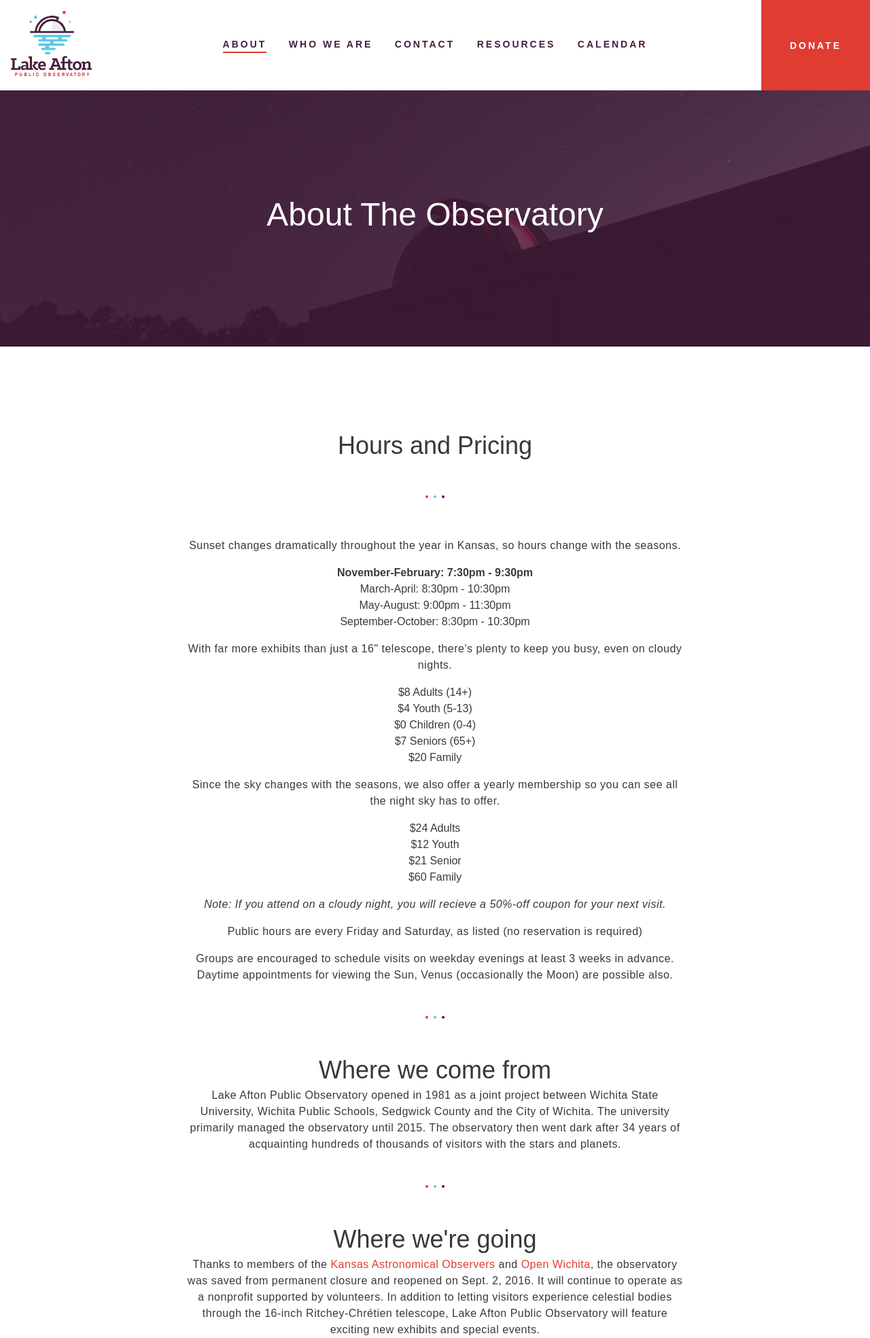
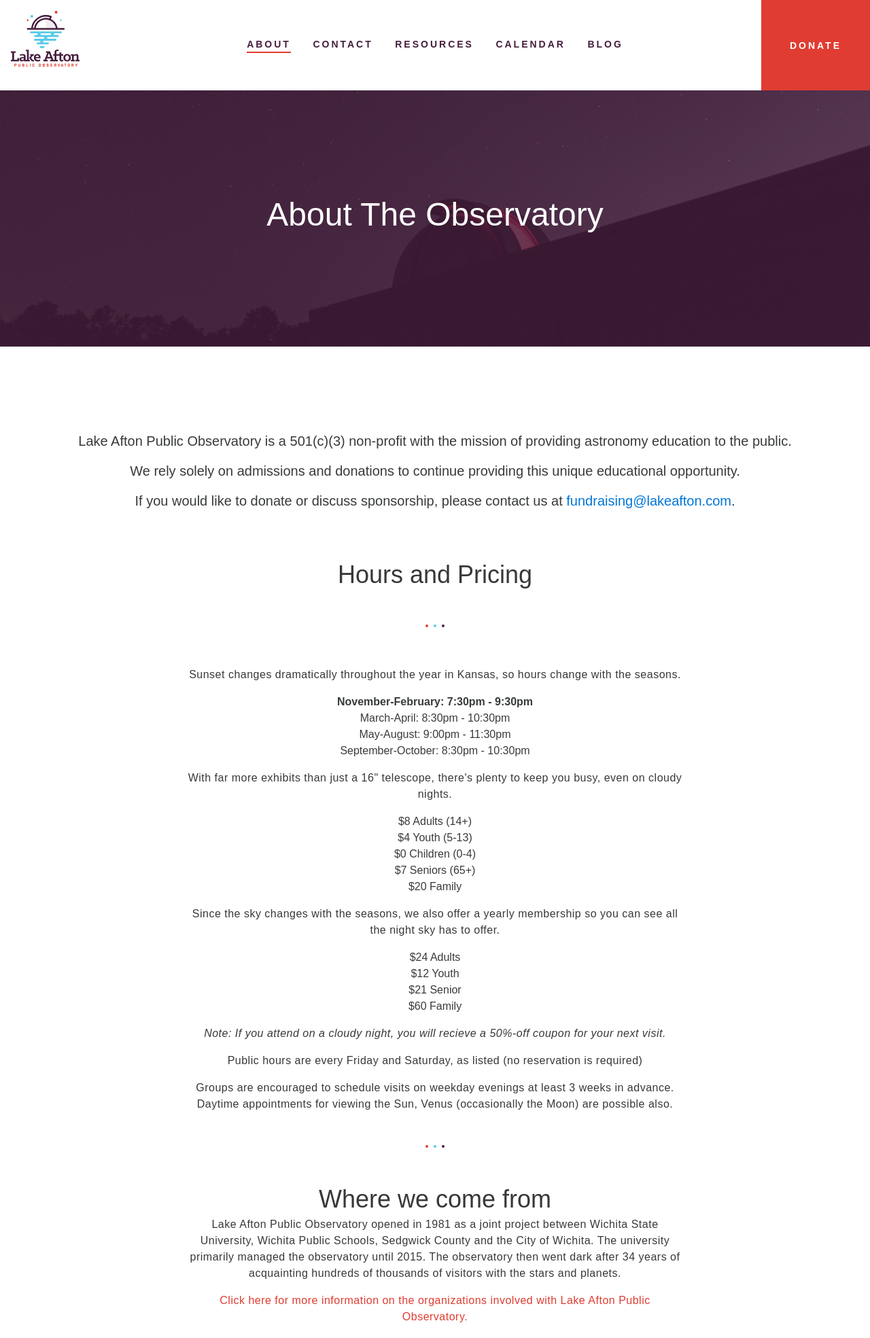
Before and after one commit to nessalc/lapo-website, a PHP site: page /about/ in a window 1280 px wide. Shown: the top 1969 px of the page at 68% size. Run offline with PHP 8.4, Linux system fonts and the light colour scheme; some libraries are stand-ins or nearby versions.

Commit message:
Add blog, move around info, shrink nav items

```diff
--- a/_src/layout/_header.ejs
+++ b/_src/layout/_header.ejs
@@ -66,10 +66,11 @@
 		</a>
 		<ul class="navigation">
 			<li><a href="/about/">About</a></li>
-			<li><a href="/who-we-are/">Who We Are</a></li>
+			<!-- <li><a href="/who-we-are/">Who We Are</a></li> -->
 			<li><a href="/contact/">Contact</a></li>
 			<li><a href="/resources/">Resources</a></li>
 			<li><a href="/calendar/">Calendar</a></li>
+			<li><a href="//blog.lakeafton.com">Blog</a></li>
 		</ul>
 
 		<div class="social">
--- a/_src/layout/css/theme.css
+++ b/_src/layout/css/theme.css
@@ -183,7 +183,7 @@ input[type="submit"]:hover {
 	}
 	header .logo img,
 	header .sm-logo img {
-		height: 100%;
+		height: 85%;
 		width: auto;
 	}
 
--- a/about/index.html
+++ b/about/index.html
@@ -66,10 +66,11 @@
 		</a>
 		<ul class="navigation">
 			<li><a href="/about/">About</a></li>
-			<li><a href="/who-we-are/">Who We Are</a></li>
+			<!-- <li><a href="/who-we-are/">Who We Are</a></li> -->
 			<li><a href="/contact/">Contact</a></li>
 			<li><a href="/resources/">Resources</a></li>
 			<li><a href="/calendar/">Calendar</a></li>
+			<li><a href="//blog.lakeafton.com">Blog</a></li>
 		</ul>
 
 		<div class="social">
@@ -127,7 +128,18 @@
 <div class="content">
 	<div class="container">
 		<div class="row">
-		<div class="col-md-8 offset-md-2 text-xs-center">
+			<div class="col-md-12 text-xs-center">
+				<h5>Lake Afton Public Observatory is a 501(c)(3) non-profit with the mission of providing astronomy education to the public.
+					<br /><br />
+					We rely solely on admissions and donations to continue providing this unique educational opportunity.
+					<br /><br />
+					If you would like to donate or discuss sponsorship, please contact us at <a href="mailto:fundraising@lakeafton.com">fundraising@lakeafton.com</a>.
+				</h5>
+				<br /><br /><br />
+			</div>
+		</div>
+		<div class="row">
+			<div class="col-md-8 offset-md-2 text-xs-center">
 				<h3 class="h1">Hours and Pricing</h3>
 				<span class="dots"><i></i><i></i><i></i></span>
 				<p>Sunset changes dramatically throughout the year in Kansas, so hours change with the seasons.</p>
@@ -165,6 +177,7 @@
 				<span class="dots"><i></i><i></i><i></i></span>
 				<h3 class="h1">Where we come from</h3>
 				<p>Lake Afton Public Observatory opened in 1981 as a joint project between Wichita State University, Wichita Public Schools, Sedgwick County and the City of Wichita. The university primarily managed the observatory until 2015. The observatory then went dark after 34 years of acquainting hundreds of thousands of visitors with the stars and planets.</p>
+				<p><a href="/who-we-are">Click here for more information on the organizations involved with Lake Afton Public Observatory.</a></p>
 			</div>
 		</div>
 	</div>
@@ -176,6 +189,31 @@
 				<h3 class="h1">Where we're going</h3>
 				<p>Thanks to members of the <a href="http://kaowichita.com">Kansas Astronomical Observers</a> and <a href="https://openwichita.com">Open Wichita</a>, the observatory was saved from permanent closure and reopened on Sept. 2, 2016. It will continue to operate as a nonprofit supported by volunteers. In addition to letting visitors experience celestial bodies through the 16-inch Ritchey-Chrétien telescope, Lake Afton Public Observatory will feature exciting new exhibits and special events.</p>
 				<p>Our goal now is to modernize the observatory while providing a unique learning experience for visitors from around the US. We've started incorporating new technology including Virtual Reality and Augmented Reality games and experiences, which can keep guests learning and entertained even on cloudy nights.</p>
+			</div>
+		</div>
+	</div>
+
+	<div class="row">
+		<div class="col-md-8 offset-md-2 text-xs-center">
+			<span class="dots"><i></i><i></i><i></i></span>
+			<div class="card">
+				<dl>
+					<dt class="h3" style="padding-bottom:15px;">Sponsors</dt>
+					<dd><a href="https://www.callcap.com/" target="_new">Callcap</a></dd>
+					<dd><a href="http://www.signlab.net" target="_new">Signlab</a></dd>
+					<dd><a href="http://www.terracon.com/about/terracon-foundation/" target="_new">Terracon Foundation</a></dd>
+				</dl>
+			</div>
+			<div class="card" style="margin-top:25px;">
+				<dl>
+					<dt class="h3" style="padding-bottom:15px;">Special Thanks</dt>
+					<dd><b><a href="https://andrewstephens.myportfolio.com/" target="_new">Andrew Stephens</a></b><br />Logos, branding and design</dd>
+					<dd><b><a href="http://www.kw.com/kw/agent/phillip-graves" target="_new">Phil Graves</a></b><br />Keller Williams Realty</b></dd>
+					<dd><b><a href="https://www.facebook.com/ScreamPrinting/" target="_new">Matthew Wiseman</a></b><br />Scream Printing</dd>
+					<dd><b><a href="http://openwichita.com" target="_new">Michael Neth</a></b><br />Open Wichita</dd>
+					<dd><b>Matt Wiesemann</b></dd>
+					<dd><b>Jon Kline</b></dd>
+				</dl>
 			</div>
 		</div>
 	</div>
--- a/calendar/index.html
+++ b/calendar/index.html
@@ -66,10 +66,11 @@
 		</a>
 		<ul class="navigation">
 			<li><a href="/about/">About</a></li>
-			<li><a href="/who-we-are/">Who We Are</a></li>
+			<!-- <li><a href="/who-we-are/">Who We Are</a></li> -->
 			<li><a href="/contact/">Contact</a></li>
 			<li><a href="/resources/">Resources</a></li>
 			<li><a href="/calendar/">Calendar</a></li>
+			<li><a href="//blog.lakeafton.com">Blog</a></li>
 		</ul>
 
 		<div class="social">
--- a/index.html
+++ b/index.html
@@ -66,10 +66,11 @@
 		</a>
 		<ul class="navigation">
 			<li><a href="/about/">About</a></li>
-			<li><a href="/who-we-are/">Who We Are</a></li>
+			<!-- <li><a href="/who-we-are/">Who We Are</a></li> -->
 			<li><a href="/contact/">Contact</a></li>
 			<li><a href="/resources/">Resources</a></li>
 			<li><a href="/calendar/">Calendar</a></li>
+			<li><a href="//blog.lakeafton.com">Blog</a></li>
 		</ul>
 
 		<div class="social">
--- a/layout/css/theme.css
+++ b/layout/css/theme.css
@@ -183,7 +183,7 @@ input[type="submit"]:hover {
 	}
 	header .logo img,
 	header .sm-logo img {
-		height: 100%;
+		height: 85%;
 		width: auto;
 	}
 
--- a/news/index.html
+++ b/news/index.html
@@ -66,10 +66,11 @@
 		</a>
 		<ul class="navigation">
 			<li><a href="/about/">About</a></li>
-			<li><a href="/who-we-are/">Who We Are</a></li>
+			<!-- <li><a href="/who-we-are/">Who We Are</a></li> -->
 			<li><a href="/contact/">Contact</a></li>
 			<li><a href="/resources/">Resources</a></li>
 			<li><a href="/calendar/">Calendar</a></li>
+			<li><a href="//blog.lakeafton.com">Blog</a></li>
 		</ul>
 
 		<div class="social">
--- a/resources/index.html
+++ b/resources/index.html
@@ -66,10 +66,11 @@
 		</a>
 		<ul class="navigation">
 			<li><a href="/about/">About</a></li>
-			<li><a href="/who-we-are/">Who We Are</a></li>
+			<!-- <li><a href="/who-we-are/">Who We Are</a></li> -->
 			<li><a href="/contact/">Contact</a></li>
 			<li><a href="/resources/">Resources</a></li>
 			<li><a href="/calendar/">Calendar</a></li>
+			<li><a href="//blog.lakeafton.com">Blog</a></li>
 		</ul>
 
 		<div class="social">
```
Also changed, not shown: _src/about/index.ejs (+38 -1 lines), _src/contact/index.ejs (+0 -8 lines), _src/who-we-are/index.ejs (+0 -35 lines), contact/index.html (+2 -9 lines), who-we-are/index.html (+2 -36 lines).
